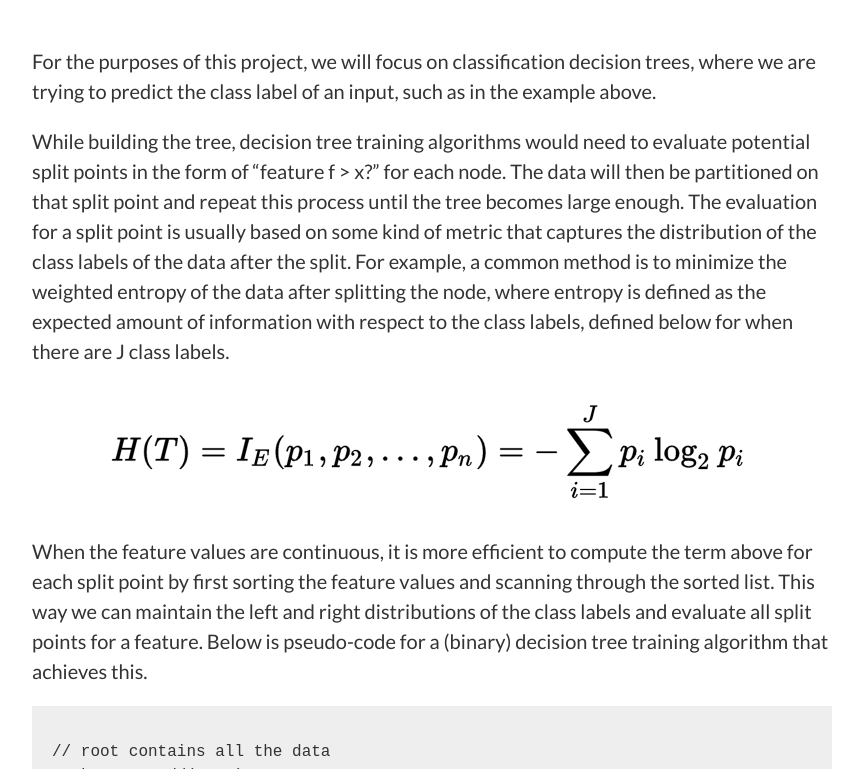
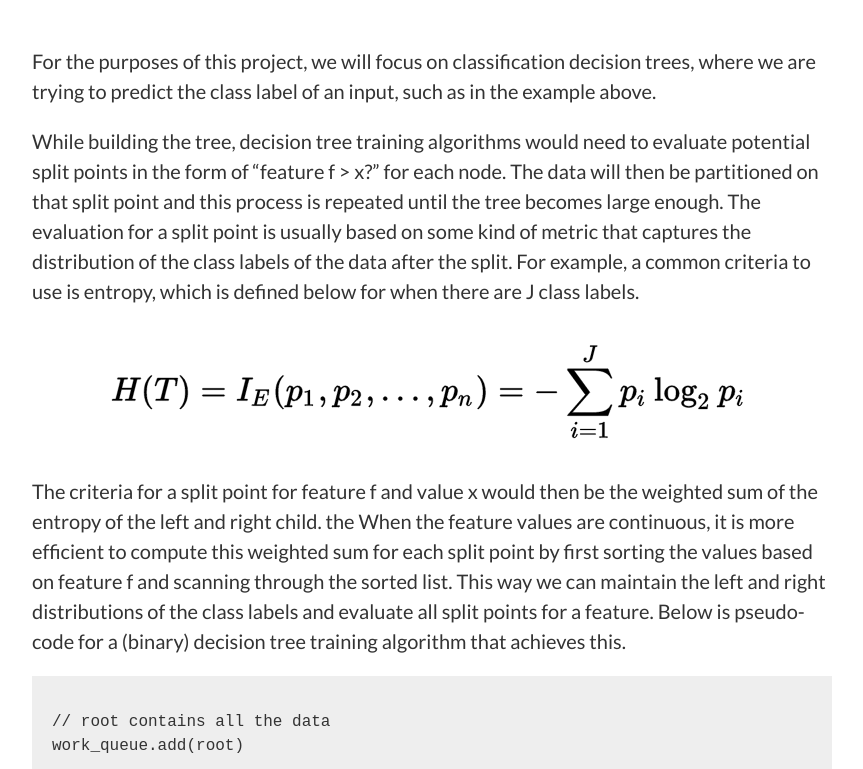
Before and after one commit to raypeng/DGBDT, a Jekyll site: the page built from index.md, in a window 1280 px wide and 900 px high, scrolled down 1981 px, cut to the strip 131-900 px from the top of the window. Shown: the whole strip, without its empty margins (208-1071 px from the left). Built offline with Jekyll 4.4.1, drawn with Linux system fonts in a browser that asks for light colours; our own code applies the rules of GitHub Pages for plain Markdown files.

Commit message:
wording fixes for background

```diff
--- a/index.md
+++ b/index.md
@@ -44,16 +44,17 @@ the example above.
 
 While building the tree, decision tree training algorithms would need to
 evaluate potential split points in the form of "feature f > x?" for each node.
-The data will then be partitioned on that split point and repeat this process until the
+The data will then be partitioned on that split point and this process is
+repeated until the
 tree becomes large enough. The evaluation for a split point is usually based on some kind of metric that captures the distribution of the class labels of the data after the split.
-For example, a common method is to minimize the weighted entropy of the data
-after splitting the node, where entropy is defined as the expected amount of information
-with respect to the class labels, defined below for when there are J class labels.
+For example, a common criteria to use is entropy, which is defined below
+for when there are J class labels.
 
 ![entropy](assets/entropy.png)
 
-When the feature values are continuous, it is more efficient to compute the term
-above for each split point by first sorting the feature values and scanning
+The criteria for a split point for feature f and value x would then be the weighted sum of the entropy of the left and right child.
+the When the feature values are continuous, it is more efficient to compute this weighted sum
+for each split point by first sorting the values based on feature f and scanning
 through the sorted list. This way we can maintain the left and right
 distributions of the class labels and evaluate all split points for a feature.
 Below is pseudo-code for a (binary) decision tree training algorithm that achieves this.
```
